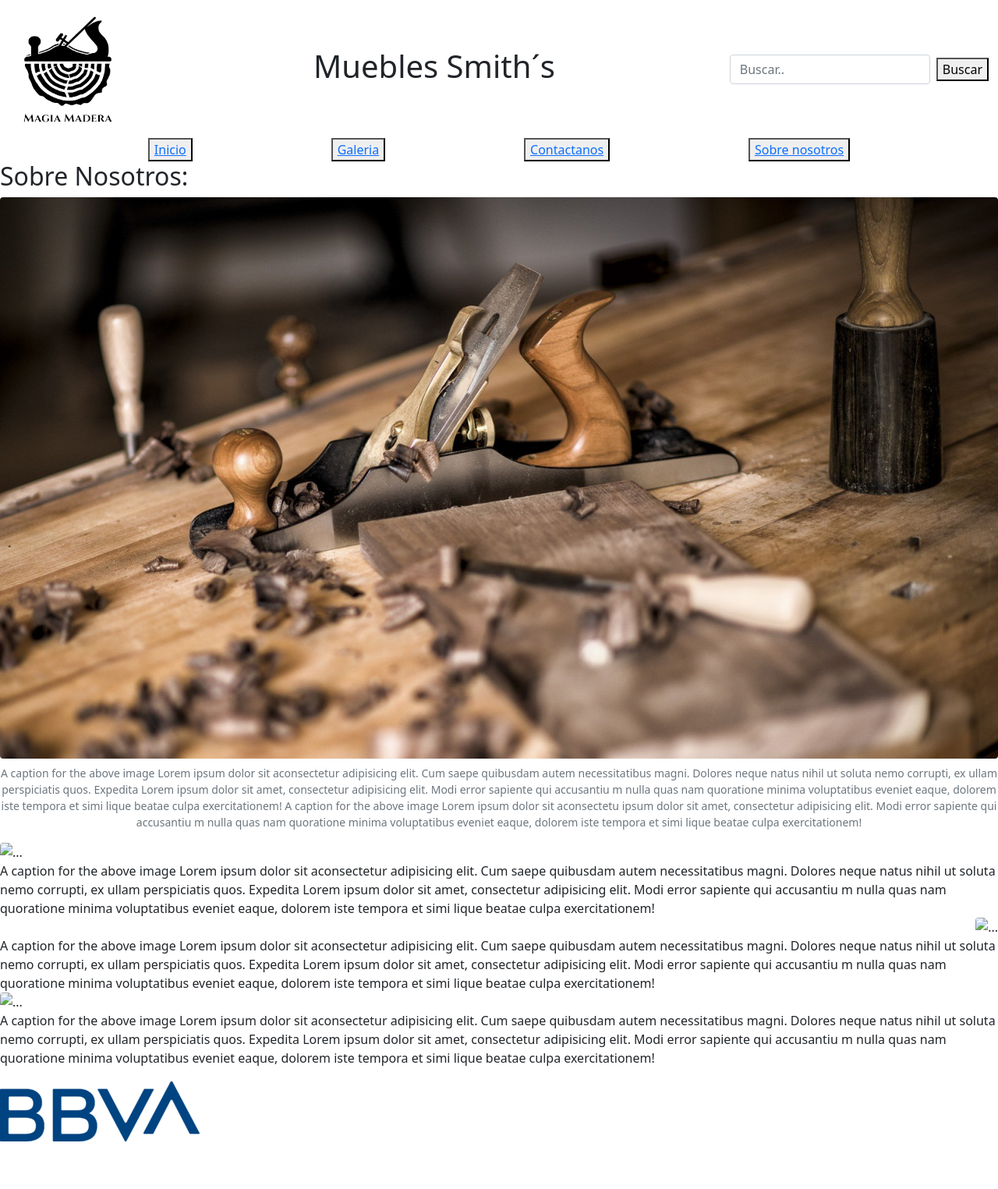
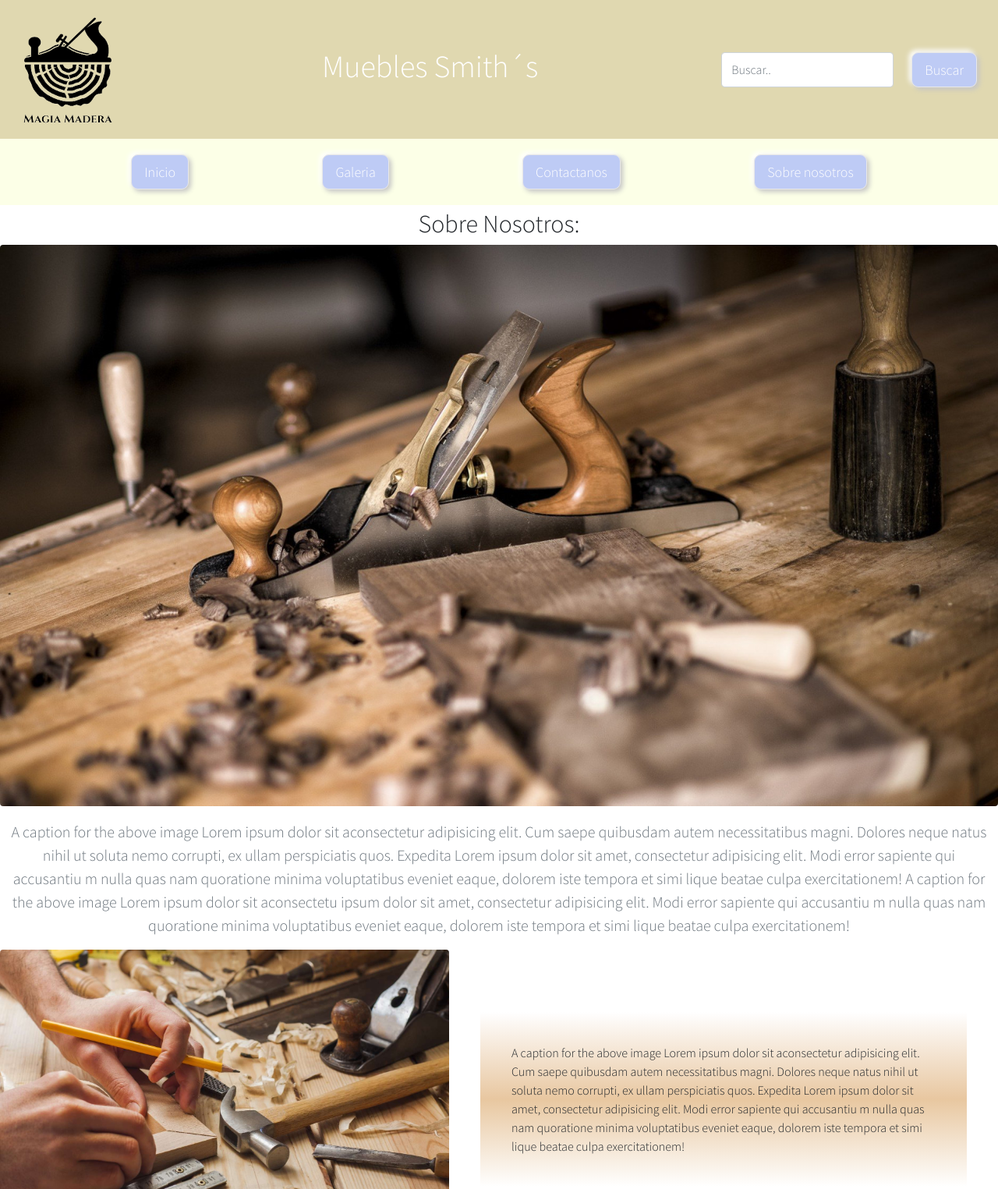
Before and after one commit to RocioRivadeneira/Muebles-Smiths-Sass, a website: page pages/nosotros.html in a window 1280 px wide. Shown: the top 1525 px of the page at 78% size. Drawn offline with nearby package versions, Linux system fonts and the light colour scheme; the site is published under a folder, as on GitHub Pages, so addresses that start at the root find nothing.

Commit message:
correciones

```diff
--- a/pages/nosotros.html
+++ b/pages/nosotros.html
@@ -30,7 +30,7 @@
             crossorigin="anonymous"
         />
 
-        <link rel="stylesheet" href="/css/estilocss.css" />
+        <link rel="stylesheet" href="../css/estilocss.css" />
         <title>Sobre Nosotros | Muebles Smith´s</title>
     </head>
 
@@ -64,21 +64,29 @@
                 </div>
 
                 <nav class="d-flex flex-wrap justify-content-evenly">
+                    <a href="../index.html">
+                        <button class="button-nav">
+                            Inicio
+                        </button>
+                    </a>
+
+                    <a href="../pages/galeria.html">
                     <button class="button-nav">
-                        <a href="../index.html"> Inicio </a>
+                        Galeria
                     </button>
+                    </a>
 
+                    <a href="../pages/contacto.html">
                     <button class="button-nav">
-                        <a href="../pages/galeria.html"> Galeria </a>
+                       Contactanos
                     </button>
+                    </a>
 
+                    <a href="../pages/nosotros.html">
                     <button class="button-nav">
-                        <a href="../pages/contacto.html"> Contactanos </a>
+                       Sobre nosotros
                     </button>
-
-                    <button class="button-nav">
-                        <a href="../pages/nosotros.html"> Sobre nosotros </a>
-                    </button>
+                    </a>
                 </nav>
             </div>
         </header>
@@ -112,7 +120,7 @@
 
             <figure class="one">
                 <img
-                    src="/images/nosotros/carpintero.jpg"
+                    src="../images/nosotros/carpintero.jpg"
                     class="rounded float-start"
                     alt="..."
                 />
@@ -130,7 +138,7 @@
 
             <figure class="two">
                 <img
-                    src="/images/nosotros/carpintero.jpg"
+                    src="../images/nosotros/carpintero.jpg"
                     class="rounded float-end"
                     alt="..."
                 />
@@ -148,7 +156,7 @@
 
             <figure class="one">
                 <img
-                    src="/images/nosotros/carpintero.jpg"
+                    src="../images/nosotros/carpintero.jpg"
                     class="rounded float-start"
                     alt="..."
                 />
--- a/scss/_variables.scss
+++ b/scss/_variables.scss
@@ -22,7 +22,7 @@ $colorBackHoverB: grey;
 $articleBackCard: #ffebc1;
 
 @mixin card {
-    background-color: pink;
+    background-color: #fde1a5;
     margin: 30px 0px 30px 0px;
     width: 400px;
 }
```
Also changed, not shown: index.html (+15 -7 lines), pages/contacto.html (+16 -8 lines), pages/galeria.html (+16 -8 lines), pages/mediosdepago.html (+16 -8 lines), css/estilocss.css.
